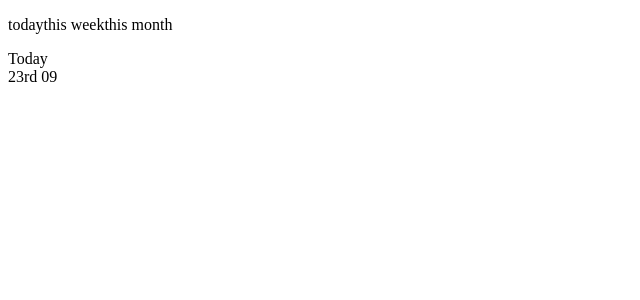
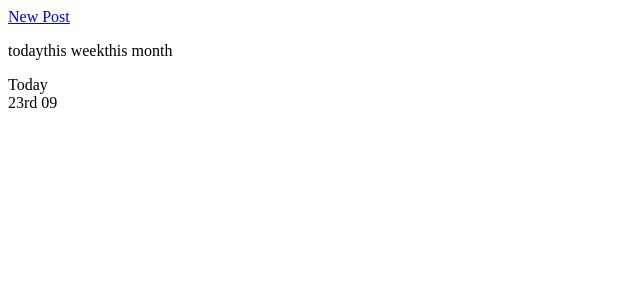
Before and after one commit to ono5/vuejs-with-typescript, a Vue app: page / in a window 1280 px wide. Shown: the top 300 px of the page, without its empty margins (0-640 px from the left). Built offline with nearby package versions, Linux system fonts and the light colour scheme; the HTML template or start-up script is replaced by a standard one.

Commit message:
feat: The New Post Route and Page

```diff
--- a/src/App.vue
+++ b/src/App.vue
@@ -1,34 +1,20 @@
 <template>
-<section class="section">
-  <div class="container">
-    <Suspense>
-      <template #default>
-        <timeline />
-      </template>
-      <template #fallback>
-        <div class="columns">
-          <div class="column is-one-third" />
-          <div class="column is-one-third">
-            <Progress />
-          </div>
-          <div class="column is-one-third" />
-        </div>
-      </template>
-    </Suspense>
-  </div>
-</section>
+  <section class="section">
+    <div class="container">
+      <NavBar />
+      <router-view />
+    </div>
+  </section>
 </template>
 
 <script lang="ts">
 import { defineComponent } from 'vue'
-import Timeline from './Timeline.vue'
-import Progress from './Progress.vue'
+import NavBar from './NavBar.vue'
 
 export default defineComponent({
+  name: 'App',
   components: {
-    Timeline,
-    Progress
-  },
-  name: 'App'
+    NavBar
+  }
 })
 </script>
--- a/src/Home.vue
+++ b/src/Home.vue
@@ -1,15 +1,31 @@
 <template>
-  <section class="section">
-    <div class="container">
-      <router-view />
-    </div>
-  </section>
+    <Suspense>
+      <template #default>
+        <timeline />
+      </template>
+
+      <template #fallback>
+        <div class="columns">
+          <div class="column is-one-third" />
+          <div class="column is-one-third">
+            <Progress />
+          </div>
+          <div class="column is-one-third" />
+        </div>
+      </template>
+    </Suspense>
 </template>
 
 <script lang="ts">
 import { defineComponent } from 'vue'
+import Timeline from './Timeline.vue'
+import Progress from './Progress.vue'
 
 export default defineComponent({
+  components: {
+    Timeline,
+    Progress
+  },
   name: 'Home'
 })
 </script>
--- /dev/null
+++ b/src/NavBar.vue
@@ -0,0 +1,9 @@
+<template>
+  <nav class="navbar">
+    <div class="navbar-end">
+      <div class="buttons">
+        <router-link class="button" to="/posts/new">New Post</router-link>
+      </div>
+    </div>
+  </nav>
+</template>
--- /dev/null
+++ b/src/NewPost.vue
@@ -0,0 +1,11 @@
+<template>
+  <div>New Post</div>
+</template>
+
+<script lang="ts">
+import { defineComponent } from 'vue'
+
+export default defineComponent({
+  name: 'NewPost',
+})
+</script>
--- a/src/router.ts
+++ b/src/router.ts
@@ -1,6 +1,7 @@
 import { createRouter, createWebHistory } from 'vue-router'
 
 import Home from './Home.vue'
+import NewPost from './NewPost.vue'
 
 export const router = createRouter({
     history: createWebHistory(),
@@ -9,6 +10,11 @@
             name: 'Home',
             path: '/',
             component: Home
+        },
+        {
+            name: 'NewPost',
+            path: '/posts/new',
+            component: NewPost
         }
     ]
 })
```
